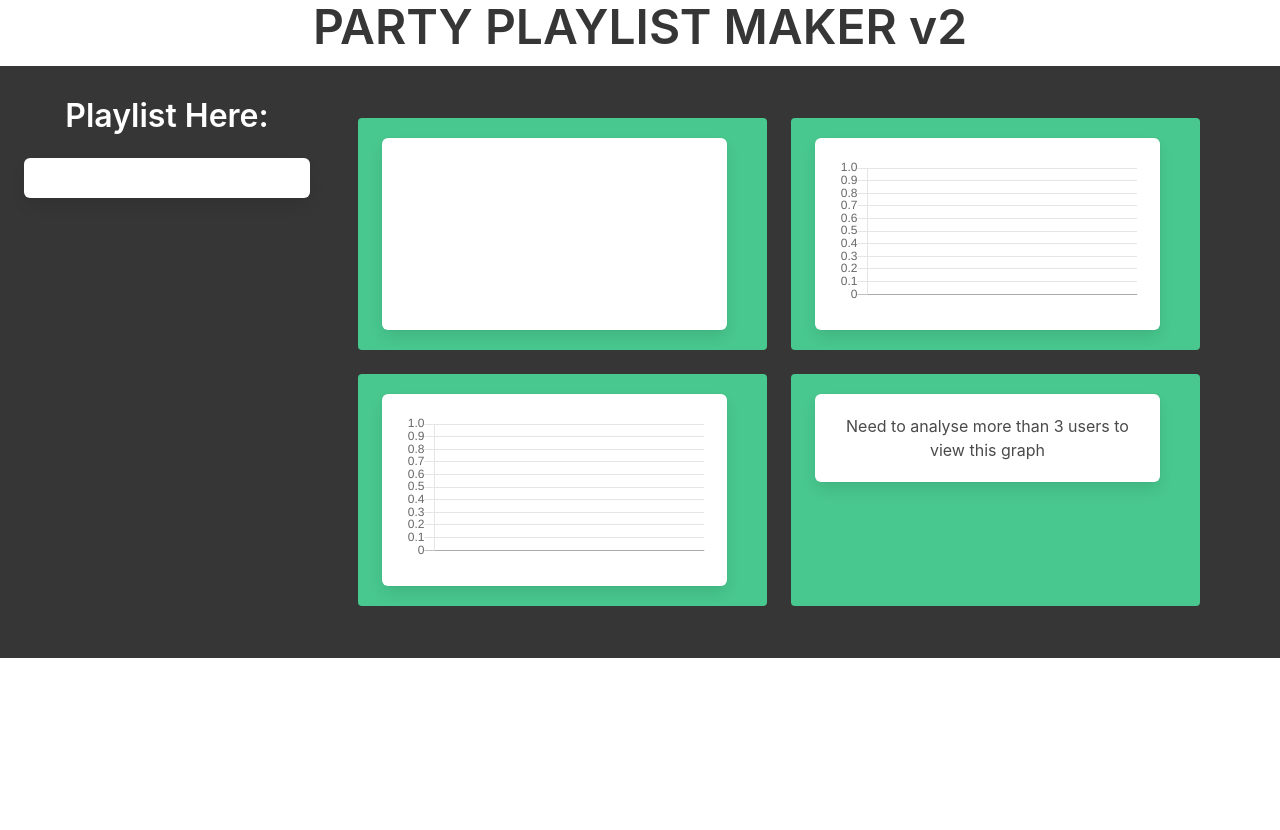
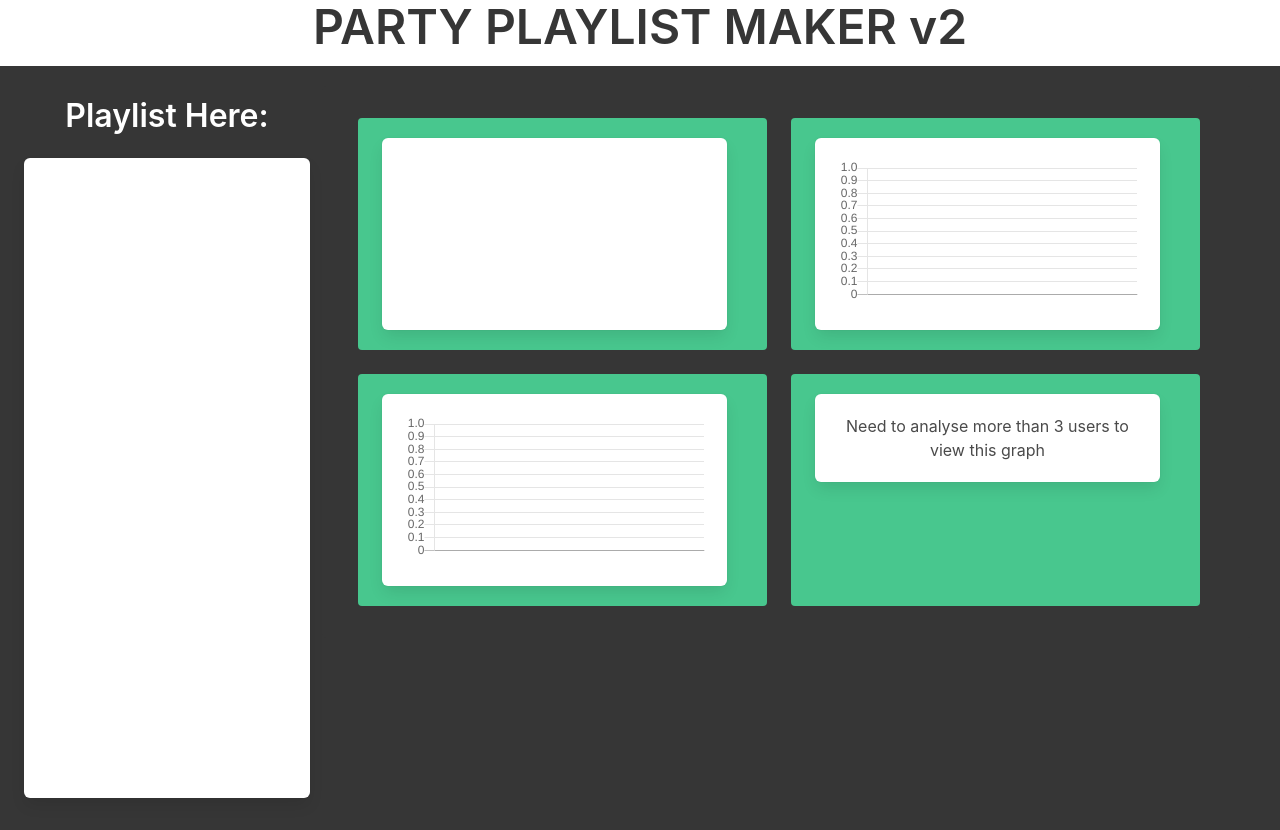
Before and after one commit to keefer-tech/PPMv2, a React (Create React App) app in the folder frontend/: page /guest/1 in a window 1280 px wide. Before the commit the page ends 800 px from the top, so only its background shows below. Built offline with nearby package versions, Linux system fonts and the light colour scheme; no server answers.

Commit message:
made the list scrollable in guest visual

```diff
--- a/frontend/src/App.js
+++ b/frontend/src/App.js
@@ -1,6 +1,7 @@
 import React from "react";
 import "bulma/css/bulma.css";
 import "./App.css";
+import "./custom.css";
 import { Route, BrowserRouter as Router } from "react-router-dom";
 import Index from "./scenes/Index";
 import Guest from "./scenes/Guest.js";
--- a/frontend/src/components/GuestComponents/LoadingAnimation.js
+++ b/frontend/src/components/GuestComponents/LoadingAnimation.js
@@ -1,14 +1,14 @@
-import React from 'react';
+import React from "react";
 
 // import { Orbitals, Ripple } from 'react-spinners-css';
-import { Ripple } from 'react-spinners-css';
+import { Ripple } from "react-spinners-css";
 
 export default function LoadingAnimation() {
   return (
     <>
-      <Ripple color="#48C774" size={400}/>
+      <Ripple color="#FFF" size={400} />
       {/* <Orbitals color="#2F2F2F" size={600} /> */}
       {/* <Ripple color="#48C774" size={400}/> */}
     </>
-  )
+  );
 }
--- /dev/null
+++ b/frontend/src/custom.css
@@ -0,0 +1,27 @@
+.scrollable {
+  height: 80vh;
+  width: 100%;
+  overflow: scroll;
+  overflow-x: hidden;
+}
+
+/* The emerging W3C standard
+   that is currently Firefox-only */
+* {
+  scrollbar-width: thin;
+  scrollbar-color: #48c774 #363636;
+}
+
+/* Works on Chrome/Edge/Safari */
+*::-webkit-scrollbar {
+  width: 12px;
+}
+*::-webkit-scrollbar-track {
+  background: #48c774;
+  border-radius: 20px;
+}
+*::-webkit-scrollbar-thumb {
+  background-color: white;
+  border-radius: 20px;
+  border: 3px solid #363636;
+}
--- a/frontend/src/scenes/GuestVisual.js
+++ b/frontend/src/scenes/GuestVisual.js
@@ -43,7 +43,7 @@ export default function GuestVisual() {
       <div className="tile is-parent is-vertical is-3">
         <div className="tile is-child is-vertical">
           <h1 className="title">Playlist Here:</h1>
-          <div className="box">{songs}</div>
+          <div className="box scrollable">{songs}</div>
         </div>
       </div>
       <div className="tile is-parent is-vertical">
```
